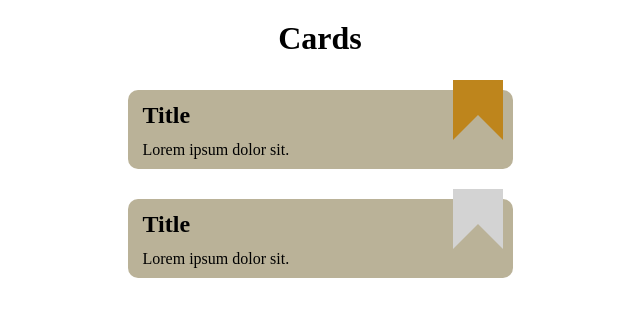
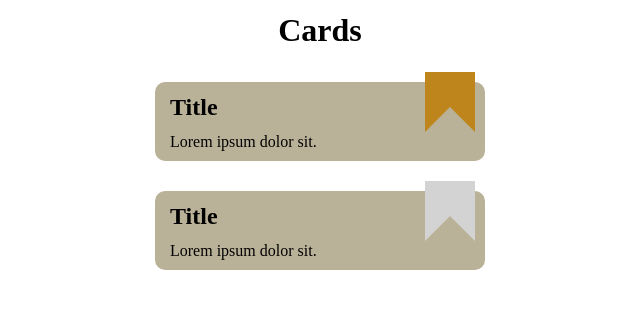
Before and after one commit to deriancastro/react-playground, a React (Vite) app: page / in a window 1280 px wide. Shown: the top 316 px of the page, without its empty margins (320-960 px from the left). Built offline with nearby package versions, Linux system fonts and the light colour scheme.

Commit message:
Fix Card width

```diff
--- a/src/Card.css
+++ b/src/Card.css
@@ -5,7 +5,7 @@
   padding: 10px 15px;
   border-radius: 10px;
   position: relative;
-  width: 355px;
+  width: 300px;
 }
 
 .Bookmark {
--- a/src/Style.css
+++ b/src/Style.css
@@ -1,3 +1,10 @@
+body {
+  width: 100%;
+  height: 100%;
+  margin: 0 auto;
+  max-width: 500px;
+}
+
 .App {
   display: grid;
   place-items: center;
```
